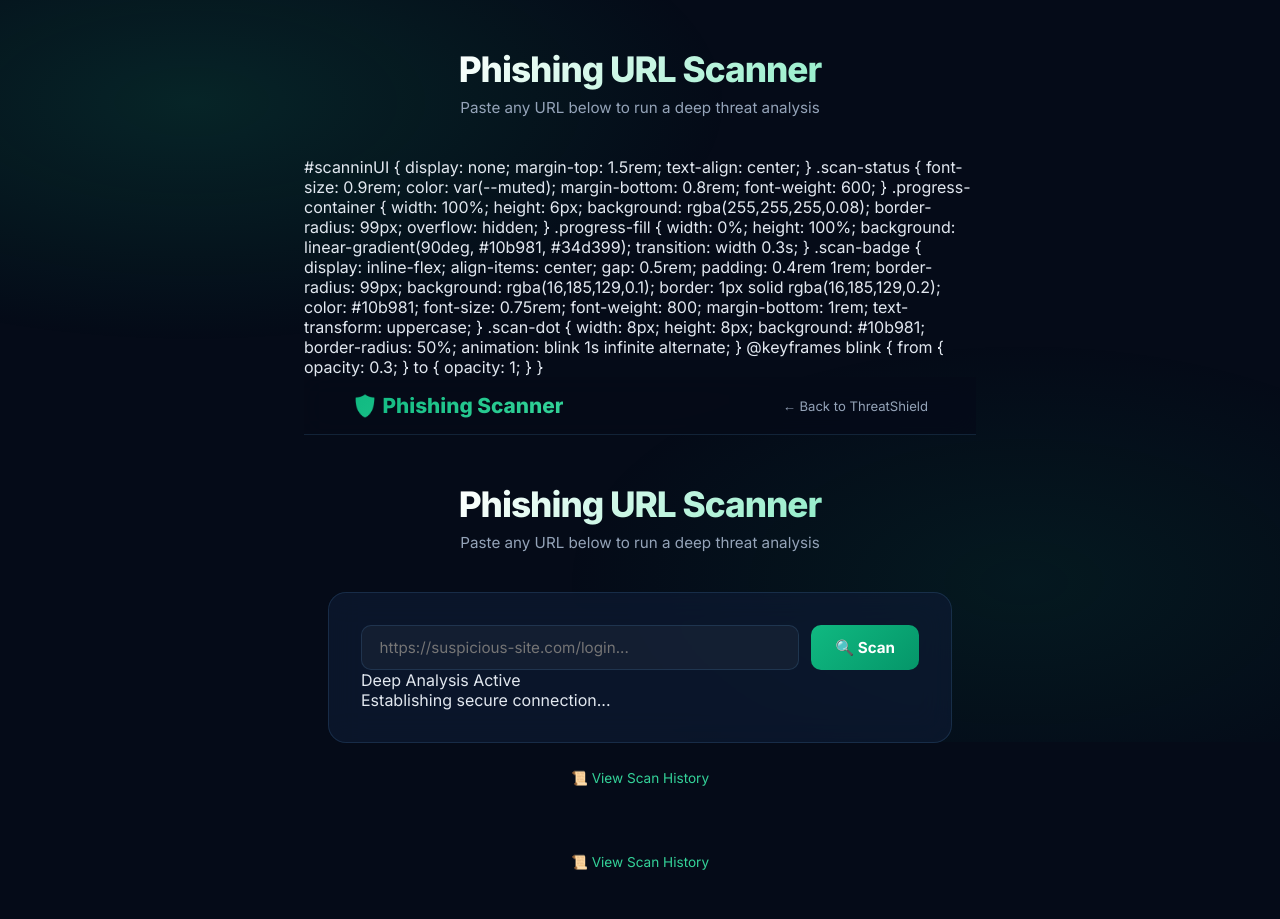
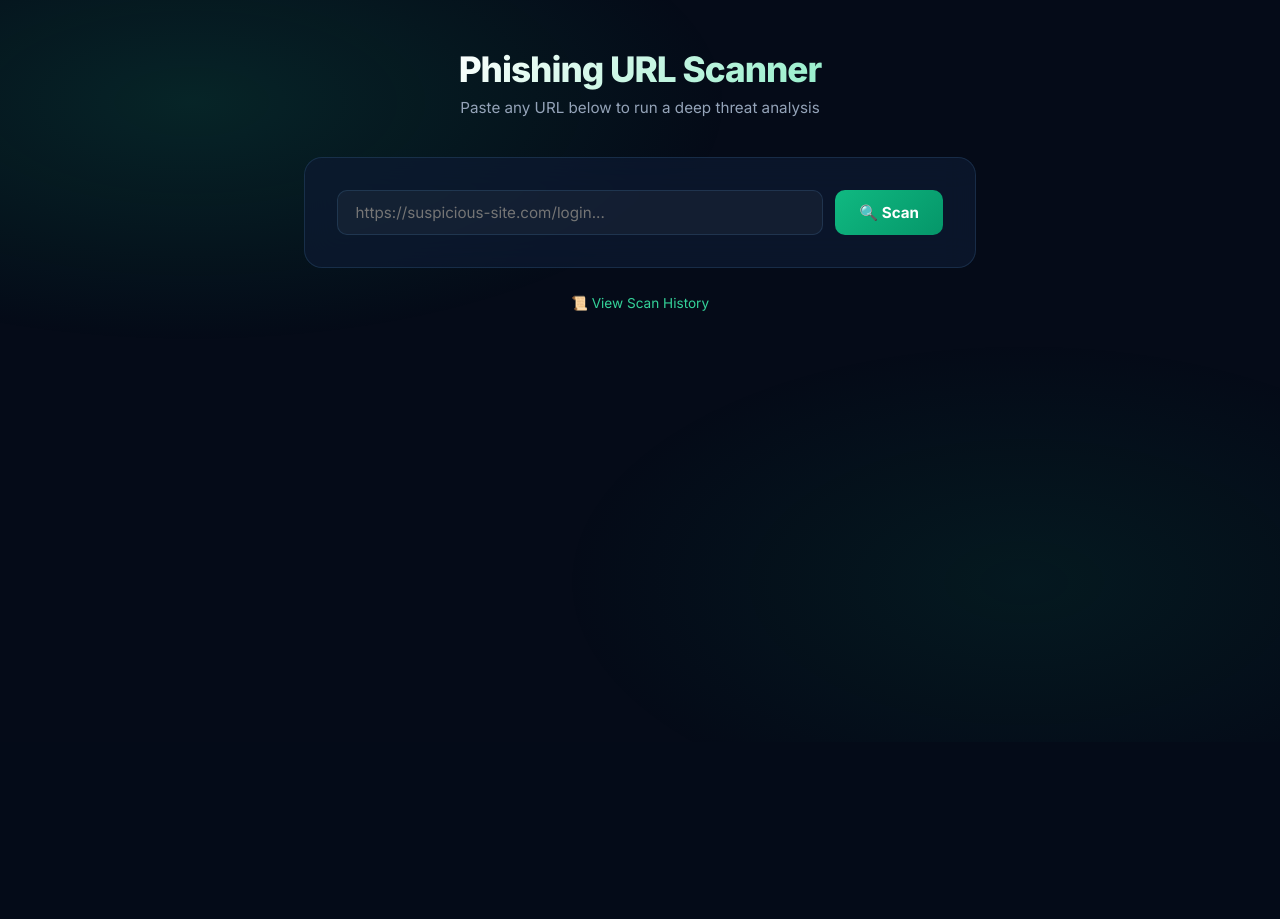
Before and after one commit to Jagadeesh478/insta, a Flask app: page /phishing/ in a window 1280 px wide. Shown: the part 58-977 px from the top of the page. After the commit the page ends 675 px from the top, so only its background shows below. Run offline with Flask 3, Linux system fonts and the light colour scheme.

Commit message:
Fix UI rendering bugs in phishing scanner page

```diff
--- a/templates/phishing.html
+++ b/templates/phishing.html
@@ -68,20 +68,6 @@
     .history-link{text-align:center;margin-top:1rem;}
     .history-link a{color:#34d399;font-size:.85rem;text-decoration:none;}
     .history-link a:hover{text-decoration:underline;}
-  </style>
-</head>
-<body>
-<header>
-  <div class="logo">🛡️ Phishing Scanner</div>
-  <a class="back" href="/">← Back to ThreatShield</a>
-</header>
-
-<div class="container">
-  <div class="page-header">
-    <h1>Phishing URL Scanner</h1>
-    <p>Paste any URL below to run a deep threat analysis</p>
-  </div>
-
     #scanninUI { display: none; margin-top: 1.5rem; text-align: center; }
     .scan-status { font-size: 0.9rem; color: var(--muted); margin-bottom: 0.8rem; font-weight: 600; }
     .progress-container { width: 100%; height: 6px; background: rgba(255,255,255,0.08); border-radius: 99px; overflow: hidden; }
@@ -208,8 +194,3 @@
 </script>
 </body>
 </html>
-
-  <div class="history-link"><a href="/phishing/history">📜 View Scan History</a></div>
-</div>
-</body>
-</html>
```
Also changed, not shown: modules/phishing/phish_logs.sqlite3.
